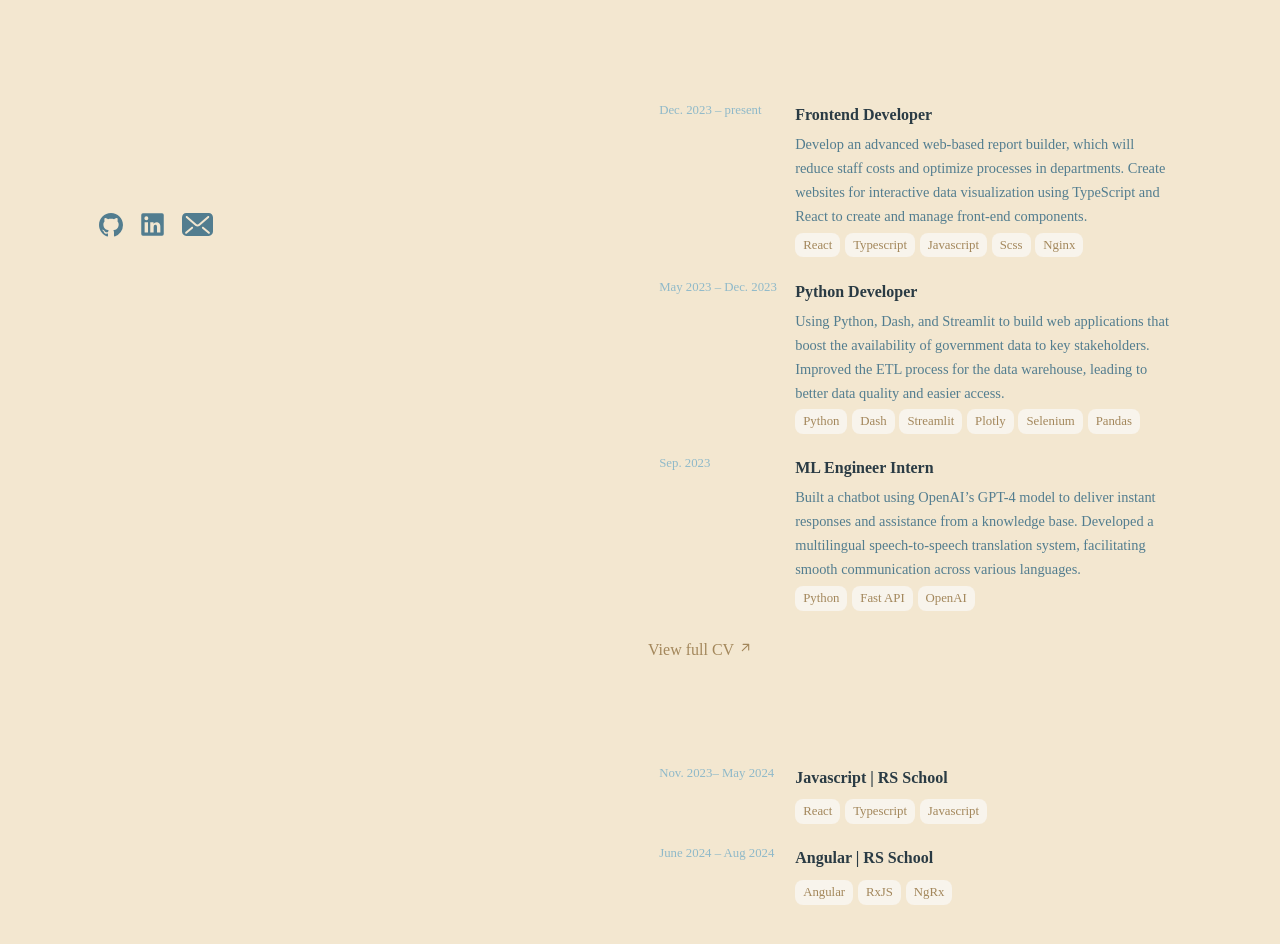
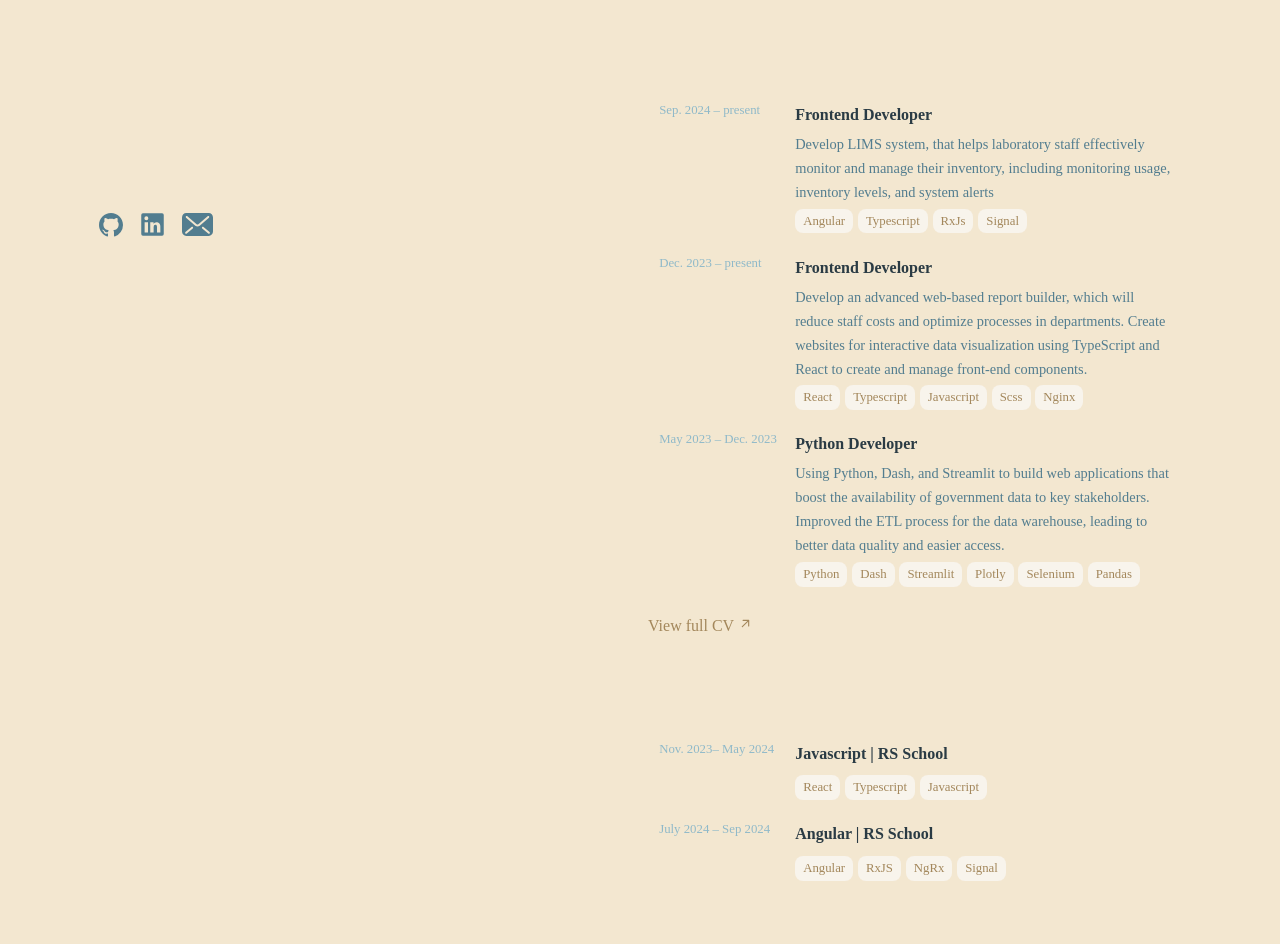
Before and after one commit to Magadanov/cv-web, a React (Create React App) app: page / in a window 1280 px wide. Shown: the part 460-1404 px from the top of the page. Built offline with nearby package versions, Linux system fonts and the light colour scheme.

Commit message:
feat: add experience and course oct 2024

```diff
--- a/src/components/main/courses/courses.tsx
+++ b/src/components/main/courses/courses.tsx
@@ -11,8 +11,8 @@
     {
         title: "Angular | RS School",
         description: "",
-        badges: ["Angular", "RxJS", "NgRx"],
-        label: "June 2024 – Aug 2024",
+        badges: ["Angular", "RxJS", "NgRx", "Signal"],
+        label: "July 2024 – Sep 2024",
     },
 ];
 
--- a/src/components/main/experience/experience.tsx
+++ b/src/components/main/experience/experience.tsx
@@ -3,6 +3,13 @@
 import cls from "../main.module.css";
 
 const experience = [
+    {
+        title: "Frontend Developer",
+        description:
+            "Develop LIMS system, that helps laboratory staff effectively monitor and manage their inventory, including monitoring usage, inventory levels, and system alerts",
+        badges: ["Angular", "Typescript", "RxJs", "Signal"],
+        label: "Sep. 2024 – present",
+    },
     {
         title: "Frontend Developer",
         description:
@@ -16,13 +23,6 @@
             "Using Python, Dash, and Streamlit to build web applications that boost the availability of government data to key stakeholders. Improved the ETL process for the data warehouse, leading to better data quality and easier access.",
         badges: ["Python", "Dash", "Streamlit", "Plotly", "Selenium", "Pandas"],
         label: "May 2023 – Dec. 2023",
-    },
-    {
-        title: "ML Engineer Intern",
-        description:
-            "Built a chatbot using OpenAI’s GPT-4 model to deliver instant responses and assistance from a knowledge base. Developed a multilingual speech-to-speech translation system, facilitating smooth communication across various languages.",
-        badges: ["Python", "Fast API", "OpenAI"],
-        label: "Sep. 2023",
     },
 ];
 
```
